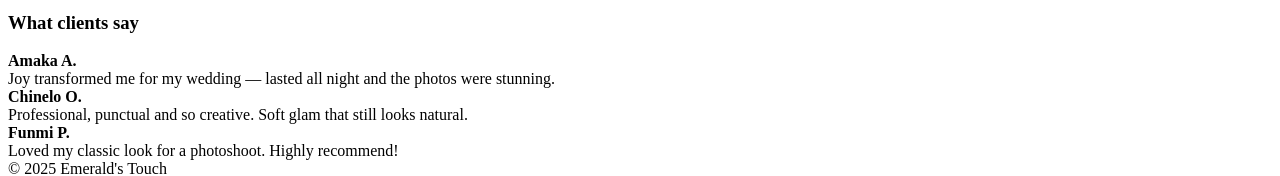
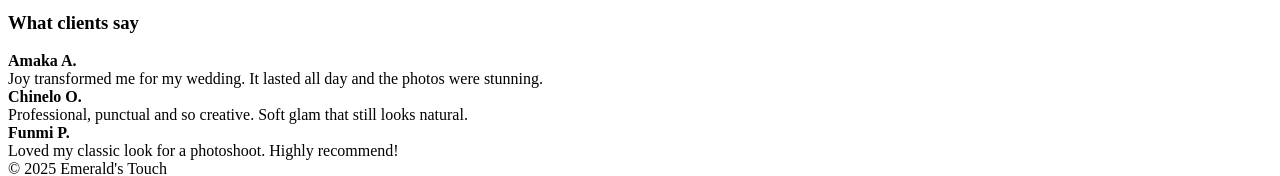
Before and after one commit to Emmymoks/emeralds-touch, a React (Vite) app: page / in a window 1280 px wide. Shown: the part 875-1051 px from the top of the page. Built offline with nearby package versions, Linux system fonts and the light colour scheme; the HTML template or start-up script is replaced by a standard one.

Commit message:
Update Home.jsx

```diff
--- a/src/pages/Home.jsx
+++ b/src/pages/Home.jsx
@@ -68,7 +68,7 @@ export default function Home({ onNavigate }) {
           <div className="review">
             <strong>Amaka A.</strong>
             <div style={{ color: 'var(--muted)' }}>
-              Joy transformed me for my wedding — lasted all night and the photos were stunning.
+              Joy transformed me for my wedding. It lasted all day and the photos were stunning.
             </div>
           </div>
           <div className="review">
```
